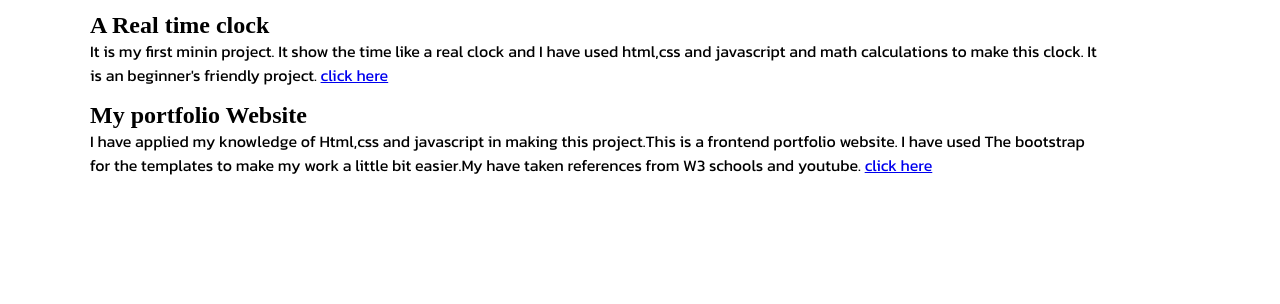
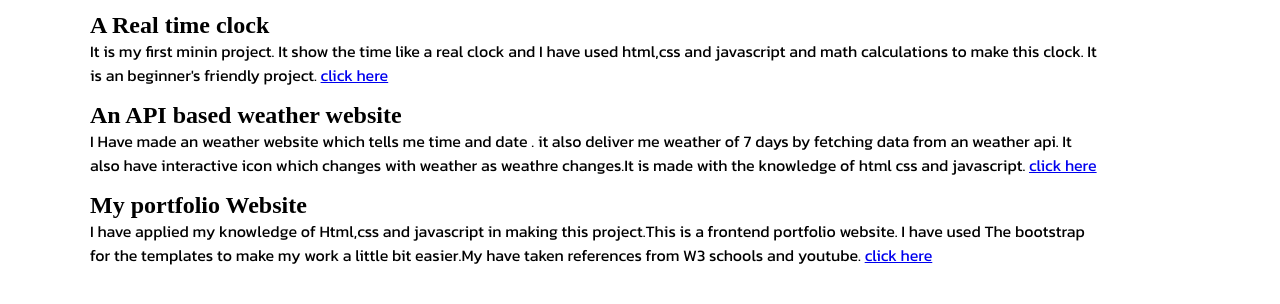
Before and after one commit to priyanshsh001/portfolio-website, a plain HTML site: page blog.html in a window 1280 px wide. Shown: the part 122-426 px from the top of the page. Drawn offline with Linux system fonts and the light colour scheme; a web font is replaced by a local one.

Commit message:
initial commit

```diff
--- a/blog.html
+++ b/blog.html
@@ -44,6 +44,13 @@
                      </p>
                 </div>
                 <div class="blogitem">
+                    <h2>An API based weather website</h2>
+                    <p>I Have made an weather website which tells me time and date . it also deliver me weather of 7 days by fetching data from  an weather api.
+                        It also have interactive icon which changes with weather as weathre changes.It is made with the knowledge of html css and javascript.
+                        <a href="https://github.com/priyanshsh001/weather-api">click here</a>
+                     </p>
+                </div>
+                <div class="blogitem">
                     <h2>My portfolio Website</h2>
                     <p>I have applied my knowledge of Html,css and javascript in making this project.This is a frontend
                         portfolio website. I have used The bootstrap for the templates to make my work a little bit
```
Also changed, not shown: index.html (+1 -1 lines), intro.html (+3 -1 lines), 1 other file.
